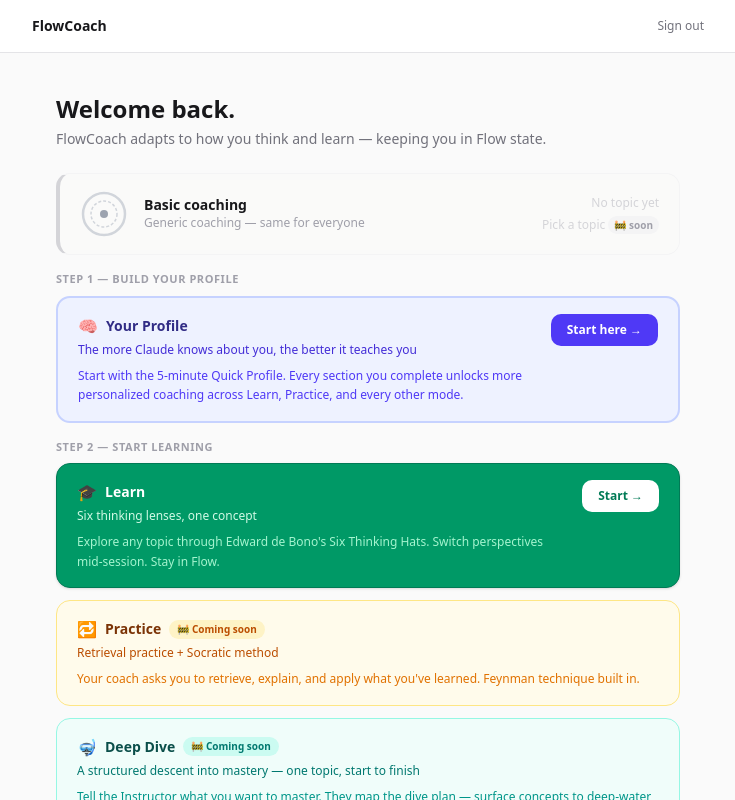
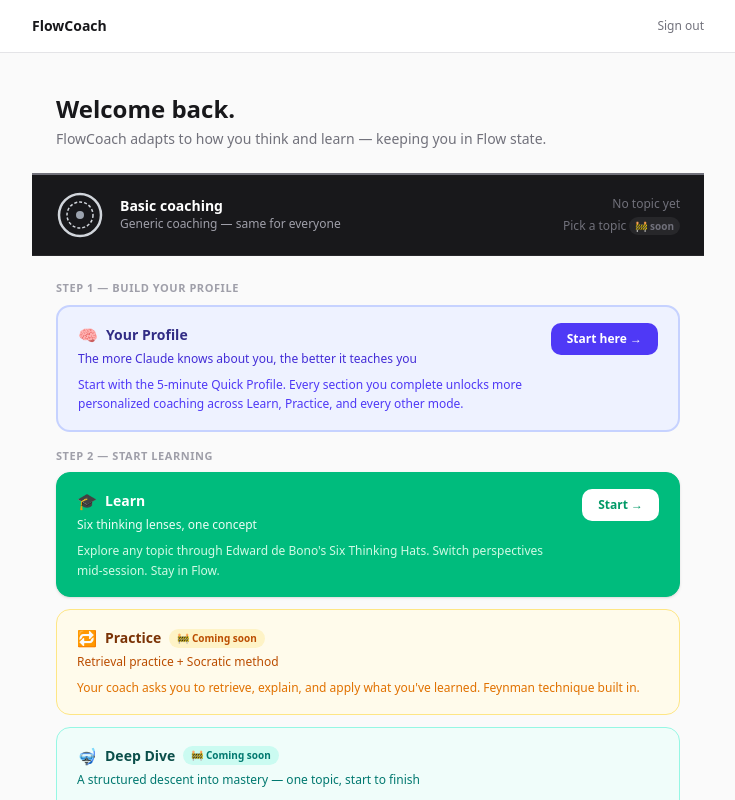
Before and after one commit to cbt-dsotm/flowcoach-app, a Next.js app: page /dashboard in a window 1280 px wide. Shown: the top 800 px of the page, without its empty margins (272-1007 px from the left). Built offline with nearby package versions, Linux system fonts and the light colour scheme; no server answers.

Commit message:
feat: status as dark full-bleed band with tier top accent; lighten Learn to emerald-500

```diff
--- a/app/dashboard/page.tsx
+++ b/app/dashboard/page.tsx
@@ -15,12 +15,12 @@ const LEARNING_MODES = [
       "Explore any topic through Edward de Bono's Six Thinking Hats. Switch perspectives mid-session. Stay in Flow.",
     href: '/goal',
     live: true,
-    cardClass:   'border-emerald-700 bg-emerald-600 shadow-sm',
+    cardClass:   'border-emerald-500 bg-emerald-500 shadow-sm',
     nameClass:   'text-white',
-    taglineClass:'text-emerald-100',
-    descClass:   'text-emerald-200',
+    taglineClass:'text-emerald-50',
+    descClass:   'text-emerald-100',
     badgeClass:  '',
-    buttonClass: 'bg-white text-emerald-700 hover:bg-emerald-50',
+    buttonClass: 'bg-white text-emerald-600 hover:bg-emerald-50',
   },
   {
     id: 'practice',
@@ -90,15 +90,15 @@ const LEARNING_MODES = [
 
 const TOTAL_SECTIONS = 7
 
-const TIER_LABELS: Record<number, { label: string; tagline: string; pillClass: string; accentBorder: string }> = {
-  0: { label: 'Basic',       tagline: 'Generic coaching — same for everyone',                   pillClass: 'bg-zinc-100 text-zinc-600',      accentBorder: 'border-l-zinc-300' },
-  1: { label: 'Good',        tagline: 'Claude knows your goal and background',                  pillClass: 'bg-blue-100 text-blue-700',       accentBorder: 'border-l-blue-400' },
-  2: { label: 'Good',        tagline: 'Claude knows your goal and background',                  pillClass: 'bg-blue-100 text-blue-700',       accentBorder: 'border-l-blue-400' },
-  3: { label: 'Great',       tagline: 'Claude skips what you know, fills actual gaps',          pillClass: 'bg-indigo-100 text-indigo-700',   accentBorder: 'border-l-indigo-400' },
-  4: { label: 'Great',       tagline: 'Claude skips what you know, fills actual gaps',          pillClass: 'bg-indigo-100 text-indigo-700',   accentBorder: 'border-l-indigo-400' },
-  5: { label: 'Exceptional', tagline: 'Fully adaptive — Claude knows how you think and learn', pillClass: 'bg-emerald-100 text-emerald-700', accentBorder: 'border-l-emerald-400' },
-  6: { label: 'Exceptional', tagline: 'Fully adaptive — Claude knows how you think and learn', pillClass: 'bg-emerald-100 text-emerald-700', accentBorder: 'border-l-emerald-400' },
-  7: { label: 'Exceptional', tagline: 'Fully adaptive — Claude knows how you think and learn', pillClass: 'bg-emerald-100 text-emerald-700', accentBorder: 'border-l-emerald-400' },
+const TIER_LABELS: Record<number, { label: string; tagline: string; pillClass: string; topAccent: string }> = {
+  0: { label: 'Basic',       tagline: 'Generic coaching — same for everyone',                   pillClass: 'bg-zinc-700 text-zinc-300',      topAccent: 'border-t-zinc-500' },
+  1: { label: 'Good',        tagline: 'Claude knows your goal and background',                  pillClass: 'bg-blue-900 text-blue-300',       topAccent: 'border-t-blue-500' },
+  2: { label: 'Good',        tagline: 'Claude knows your goal and background',                  pillClass: 'bg-blue-900 text-blue-300',       topAccent: 'border-t-blue-500' },
+  3: { label: 'Great',       tagline: 'Claude skips what you know, fills actual gaps',          pillClass: 'bg-indigo-900 text-indigo-300',   topAccent: 'border-t-indigo-500' },
+  4: { label: 'Great',       tagline: 'Claude skips what you know, fills actual gaps',          pillClass: 'bg-indigo-900 text-indigo-300',   topAccent: 'border-t-indigo-500' },
+  5: { label: 'Exceptional', tagline: 'Fully adaptive — Claude knows how you think and learn', pillClass: 'bg-emerald-900 text-emerald-300', topAccent: 'border-t-emerald-500' },
+  6: { label: 'Exceptional', tagline: 'Fully adaptive — Claude knows how you think and learn', pillClass: 'bg-emerald-900 text-emerald-300', topAccent: 'border-t-emerald-500' },
+  7: { label: 'Exceptional', tagline: 'Fully adaptive — Claude knows how you think and learn', pillClass: 'bg-emerald-900 text-emerald-300', topAccent: 'border-t-emerald-500' },
 }
 
 interface LastGoal {
@@ -201,30 +201,32 @@ export default function Dashboard() {
           </p>
         </div>
 
-        {/* Coaching status — badge + tier + topic actions */}
-        <div className={`mb-4 rounded-xl border border-zinc-100 border-l-4 bg-stone-50 px-5 py-4 ${tier.accentBorder}`}>
+        {/* Coaching status — dark band, full-bleed, no card */}
+        <div className={`-mx-6 mb-6 border-t-2 border-b border-b-zinc-800 bg-zinc-900 px-6 py-4 ${tier.topAccent}`}>
           <div className="flex items-center gap-4">
             <TierBadge label={tier.label} />
             <div className="flex flex-1 min-w-0 items-start justify-between gap-3">
               <div className="min-w-0">
-                <p className="text-sm font-bold text-zinc-900">{tier.label} coaching</p>
+                <div className="flex items-center gap-2">
+                  <p className="text-sm font-bold text-white">{tier.label} coaching</p>
+                </div>
                 <p className="text-xs text-zinc-400">{tier.tagline}</p>
               </div>
               <div className="flex shrink-0 flex-col items-end gap-1.5">
                 {lastGoal ? (
                   <Link
                     href={`/learn?topic=${encodeURIComponent(lastGoal.topic)}${lastGoal.win_condition ? `&win=${encodeURIComponent(lastGoal.win_condition)}` : ''}${lastGoal.confidence ? `&confidence=${lastGoal.confidence}` : ''}`}
-                    className="text-xs font-medium text-zinc-700 hover:text-zinc-900 max-w-[160px] truncate text-right"
+                    className="max-w-[160px] truncate text-right text-xs font-medium text-zinc-200 hover:text-white"
                     title={lastGoal.topic}
                   >
                     Continue: {lastGoal.topic} →
                   </Link>
                 ) : (
-                  <span className="text-xs text-zinc-300">No topic yet</span>
+                  <span className="text-xs text-zinc-500">No topic yet</span>
                 )}
-                <span className="cursor-default select-none text-xs text-zinc-300">
+                <span className="cursor-default select-none text-xs text-zinc-500">
                   Pick a topic{' '}
-                  <span className="rounded-full bg-zinc-100 px-1.5 py-0.5 text-[10px] font-semibold text-zinc-400">
+                  <span className="rounded-full bg-zinc-800 px-1.5 py-0.5 text-[10px] font-semibold text-zinc-500">
                     🚧 soon
                   </span>
                 </span>
```
